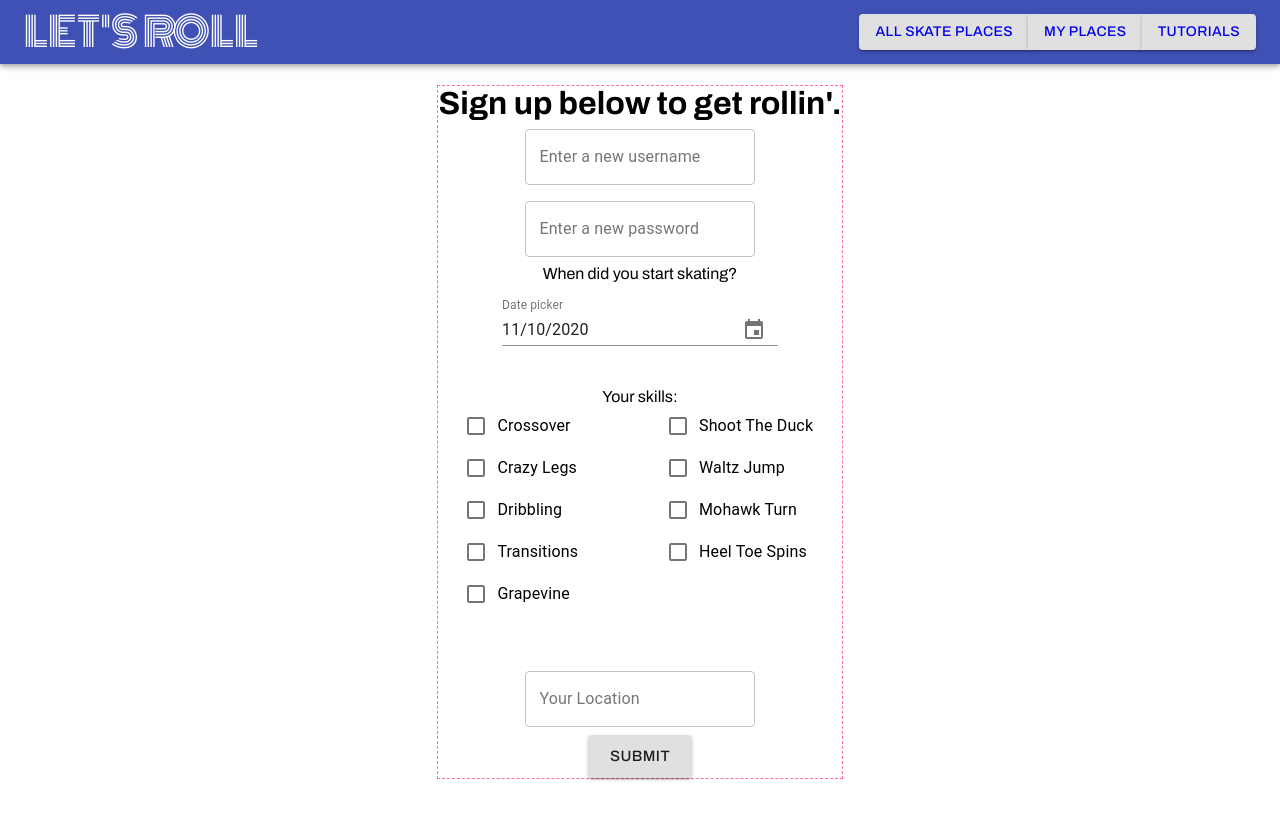
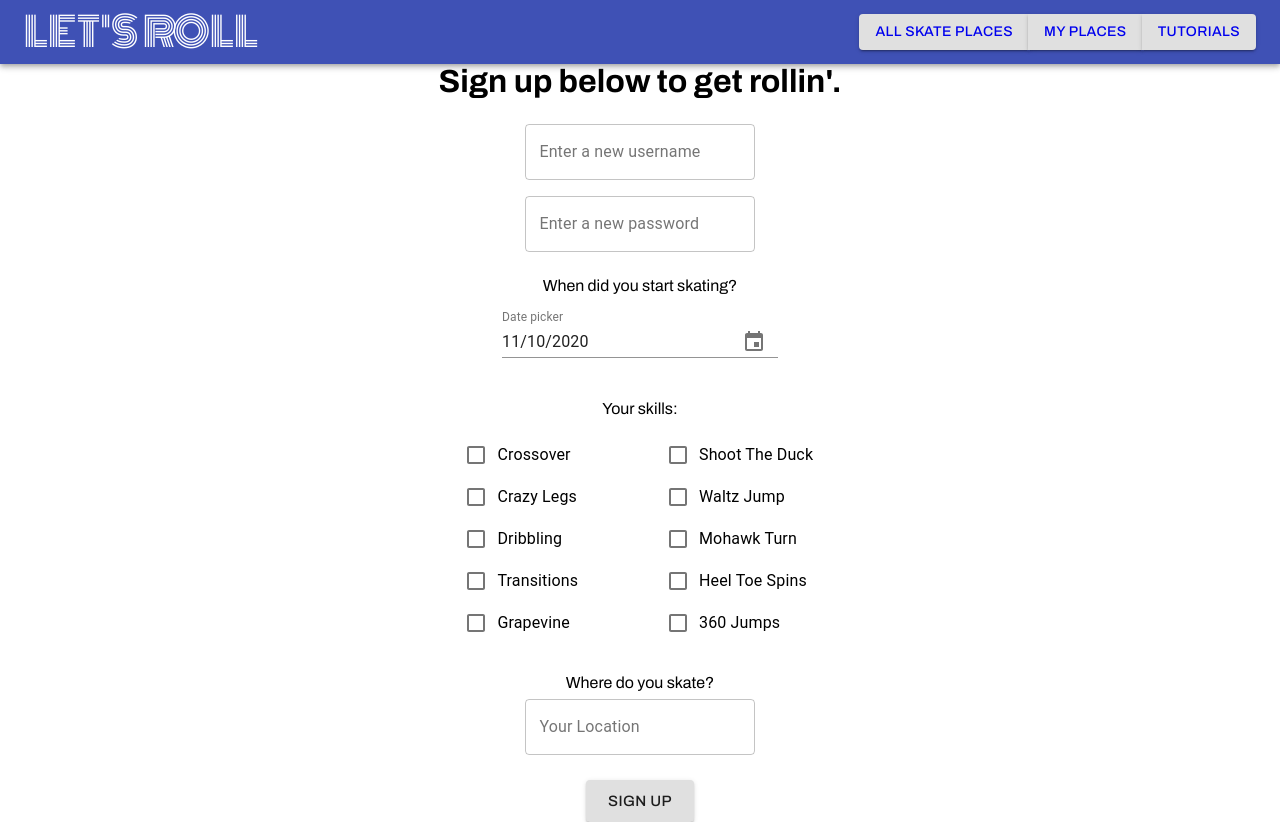
Before and after one commit to jadavianett/Lets-Roll, a React (Create React App) app in the folder client/: page /signup in a window 1280 px wide. Before the commit the page ends 800 px from the top, so only its background shows below. Built offline with nearby package versions, Linux system fonts and the light colour scheme.

Commit message:
added another skill

```diff
--- a/client/src/components/CheckboxesGroup.jsx
+++ b/client/src/components/CheckboxesGroup.jsx
@@ -118,16 +118,26 @@ export default function CheckboxesGroup(props) {
                 }
                 label="Heel Toe Spins"
               />
+              <FormControlLabel
+                control={
+                  <Checkbox
+                    checked={props.spinJump}
+                    onChange={props.handleChange}
+                    name="spinJump"
+                  />
+                }
+                label="360 Jumps"
+              />
             </div>
           </div>
         </FormGroup>
       </FormControl>
-      <FormControl
+      {/* <FormControl
         required
         error={props.error}
         component="fieldset"
         className={classes.formControl}
-      ></FormControl>
+      ></FormControl> */}
     </>
   );
 }
--- a/client/src/pages/Signup.css
+++ b/client/src/pages/Signup.css
@@ -1,6 +1,6 @@
 #signup-wrapper {
   text-align: center;
-  border: 1px dashed hotpink;
+  /* border: 1px dashed hotpink; */
 }
 
 #renameMe {
@@ -12,6 +12,7 @@
   /* background-color: black; */
   margin: auto;
   width: 100%;
+  padding-bottom: 30px;
 }
 
 #skill-columns {
--- a/client/src/pages/Signup.js
+++ b/client/src/pages/Signup.js
@@ -24,6 +24,7 @@ function Signup() {
     waltzJump: false,
     mohawkTurn: false,
     heelToeSpins: false,
+    spinJump: false,
   });
 
   const handleChange = (event) => {
@@ -39,6 +40,7 @@ function Signup() {
     waltzJump,
     mohawkTurn,
     heelToeSpins,
+    spinJump,
   } = skills;
   const error =
     [
@@ -51,6 +53,7 @@ function Signup() {
       waltzJump,
       mohawkTurn,
       heelToeSpins,
+      spinJump,
     ].filter((v) => v).length !== 2;
 
   const handleDateChange = (date) => {
@@ -94,6 +97,7 @@ function Signup() {
       <div className="page-wrapper-with-nav">
         <div id="signup-wrapper">
           <h1>Sign up below to get rollin'.</h1>
+          <br />
           <form onSubmit={handleSubmit}>
             <TextInput
               label="Enter a new username"
@@ -107,6 +111,7 @@ function Signup() {
               value={password}
               onChange={onChangeUser}
             />
+            <br />
             <label for="skateDate">When did you start skating?</label>
             <DatePicker
               label="When did you start skating?"
@@ -117,15 +122,19 @@ function Signup() {
             <br />
             <br />
             <p>Your skills:</p>
+            <br />
             <CheckboxesGroup name={skills} handleChange={handleChange} />
+
+            <p>Where do you skate?</p>
             <TextInput
               label="Your Location"
               name="location"
               value={location}
               onChange={onChangeUser}
             />
+            <br />
             <Button type="submit" size="large" variant="contained">
-              Submit
+              Sign Up
             </Button>
           </form>
         </div>
```
